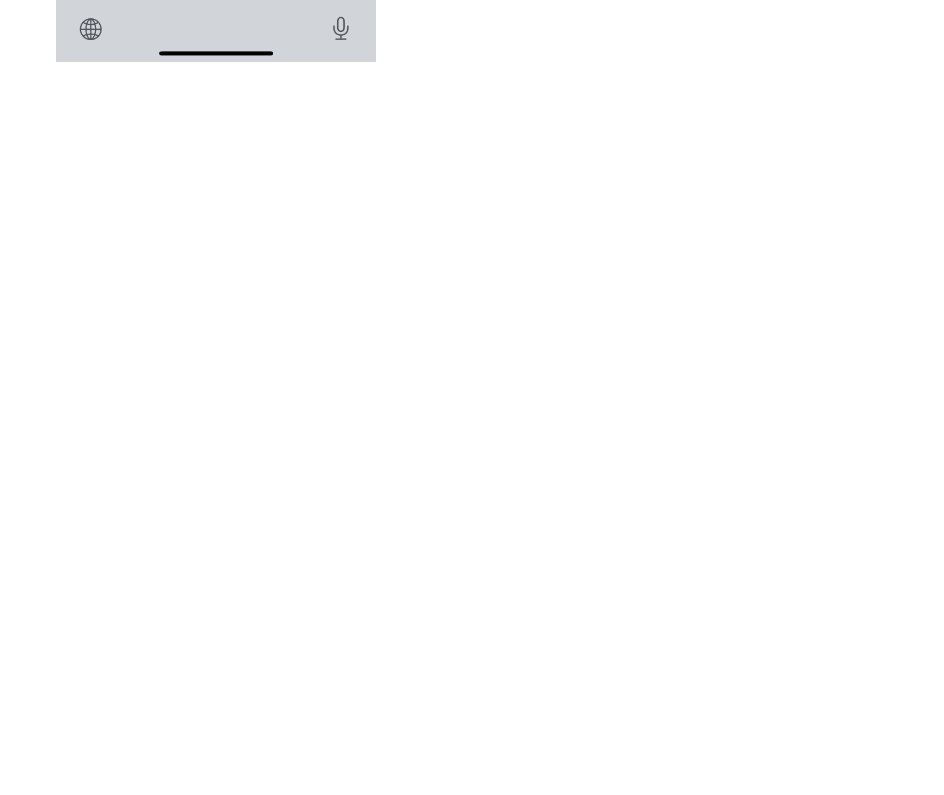
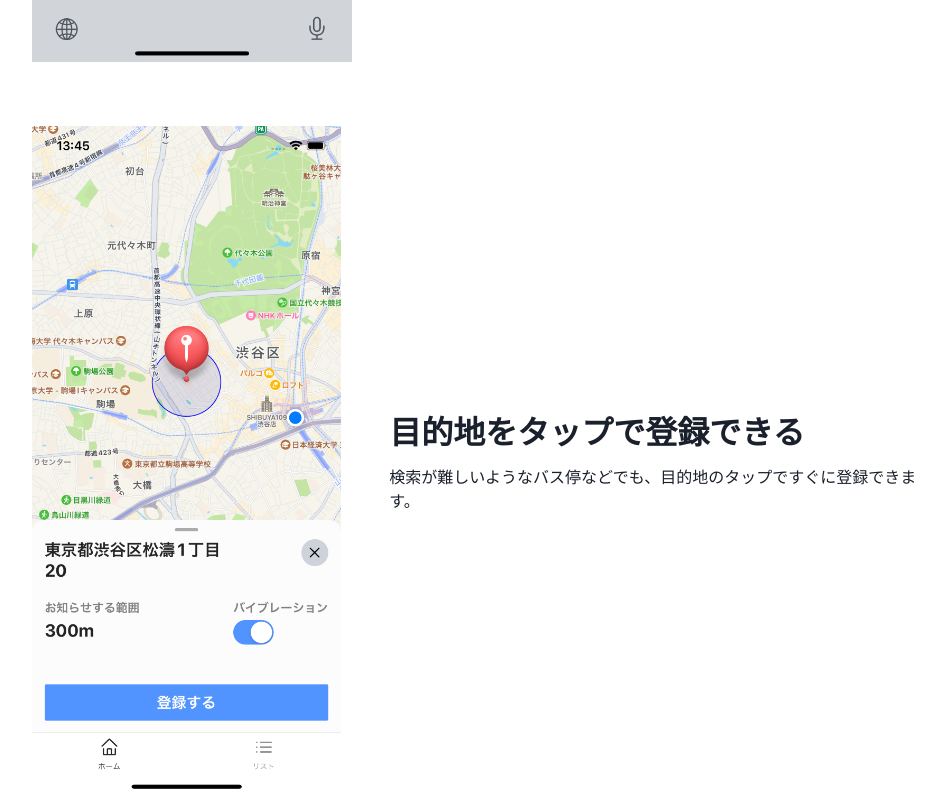
Before and after one commit to riku99/ichiara-website, a Next.js app: page / in a window 1280 px wide. Shown: the part 1453-2248 px from the top of the page, without its empty margins (160-1104 px from the left). Before the commit the page ends 1515 px from the top, so only its background shows below. Built offline with nearby package versions, Linux system fonts and the light colour scheme.

Commit message:
fix style

```diff
--- a/components/IntroCard/index.tsx
+++ b/components/IntroCard/index.tsx
@@ -27,11 +27,14 @@ export const IntroCard = ({ imageSrc, title, subTitle }: Props) => {
 
   return (
     <Flex
-      justifyContent="center"
       alignItems="center"
       flexDirection={{
         base: 'column',
         md: 'row',
+      }}
+      w={{
+        base: '100%',
+        md: '4xl',
       }}
     >
       {isMobile && TitleText}
--- a/pages/index.tsx
+++ b/pages/index.tsx
@@ -54,13 +54,21 @@ export default function Home() {
               />
             </Flex>
 
-            <VStack mt={{ base: '12', md: '20' }}>
+            <Flex justifyContent="center">
+              <VStack mt={{ base: '12', md: '20' }} px="4" spacing="16">
                 <IntroCard
                   imageSrc={'/search-station-app.png'}
                   title="駅名や建物名、住所で検索できる"
                   subTitle="降りたい場所をすぐに登録しましょう。"
                 />
+
+                <IntroCard
+                  imageSrc="/tap-search-app.png"
+                  title="目的地をタップで登録できる"
+                  subTitle="検索が難しいようなバス停などでも、目的地のタップですぐに登録できます。"
+                />
               </VStack>
+            </Flex>
           </Box>
         </Box>
       </main>
```
Also changed, not shown: public/tap-search-app.png (added). Lines whose indentation alone changed are shown as unchanged.
